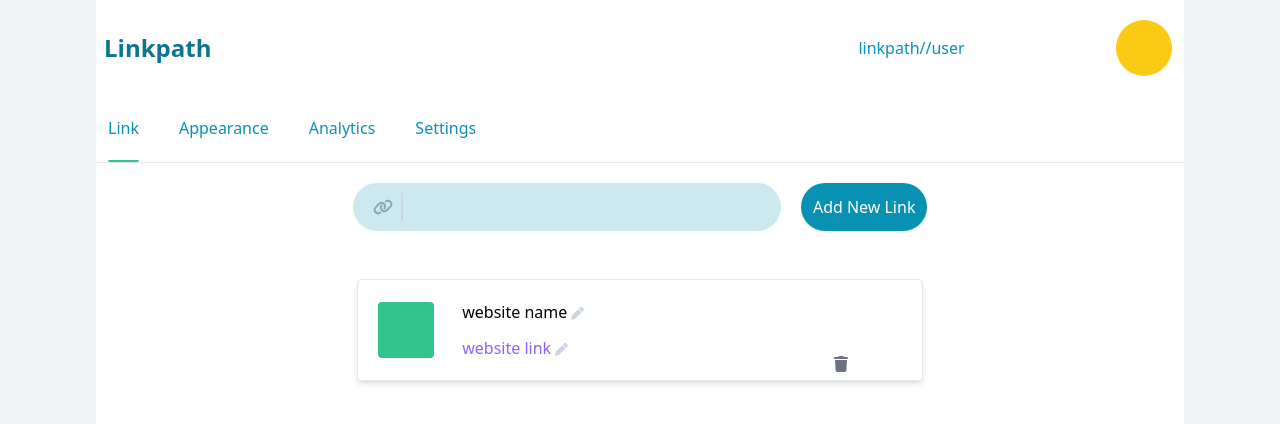
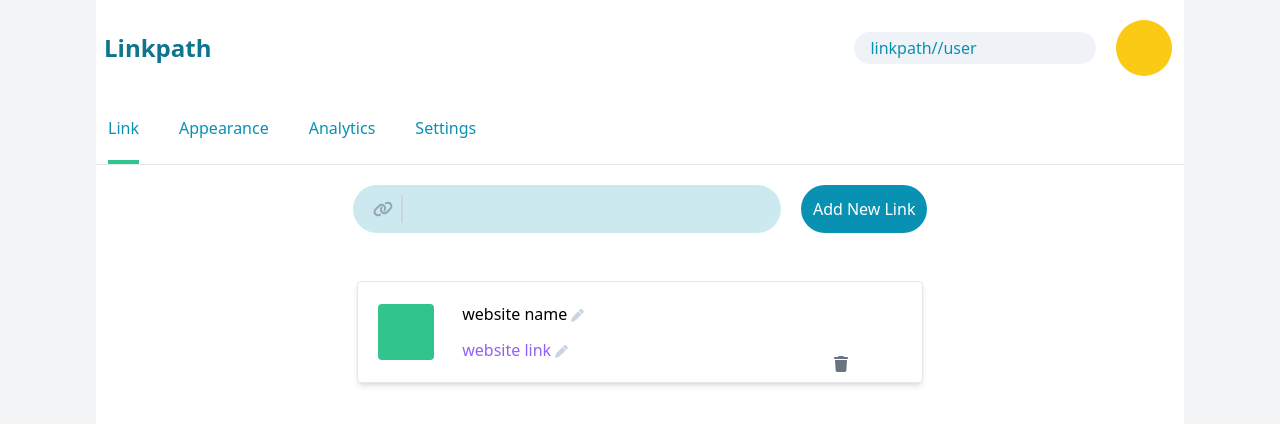
Before and after one commit to JosephChuksN/linkPath, a React (Create React App) app: page /dashboard/link in a window 1280 px wide. Shown: the top 424 px of the page. Built offline with nearby package versions, Linux system fonts and the light colour scheme; no server answers; sample sign-in values are in the browser's storage.

Commit message:
implemented logout function

```diff
--- a/src/App.js
+++ b/src/App.js
@@ -19,7 +19,7 @@ const App = () => {
       <Route eaxct path='signup' element={<Signup />} />
       <Route eaxct path='login' element={<Login />} />
       <Route eaxct path='dashboard' element={<PrivateRoute><Dashboard /></PrivateRoute>}>
-        <Route path='link' element={<LinkPage />} />
+        <Route  path='/dashboard/link' element={<LinkPage />} />
 
         </Route>
 
--- a/src/Components/Dashboard/Dashboard.jsx
+++ b/src/Components/Dashboard/Dashboard.jsx
@@ -1,22 +1,12 @@
 import React from 'react'
 import Header from './Header'
 import DashboardNav from './Navbar'
-import { useAuth } from '../../Context/AuthContext'
-import { useNavigate, Outlet } from 'react-router'
+import {  Outlet } from 'react-router'
 
 const Dashboard = () => {
- const {user, logout} = useAuth()
- const navigate = useNavigate()
 
- const handleLogout = async () =>{
 
-    try{
-        await logout()
-        navigate('login')
-    } catch (e) {
-        alert(e.message)
-    }
- }
+
 
   return (
     <div className='flex flex-col  lg:mx-24  h-full min-h-screen  bg-white'>
--- a/src/Components/Dashboard/Header.jsx
+++ b/src/Components/Dashboard/Header.jsx
@@ -1,26 +1,67 @@
-import React, {useState} from 'react'
+import React, {useState, useRef, useEffect} from 'react'
 import { useAuth } from '../../Context/AuthContext'
+import {useNavigate}   from 'react-router-dom'
 import { FontAwesomeIcon } from '@fortawesome/react-fontawesome'
-import { faCopy } from '@fortawesome/free-solid-svg-icons'
+import { faCopy, faArrowRightFromBracket } from '@fortawesome/free-solid-svg-icons'
 
 
 
 const Header = () => {
-  const {user} = useAuth()
+  const {user, logout} = useAuth()
     const [show, setShow] = useState(false)
+    const [logoutShow, setLogoutShow] = useState(false)
+    const logoutSecRef = useRef()
+  const navigate = useNavigate()
+
+const handleShow =() =>{
+  setLogoutShow(!logoutShow)
+}
+
+// const handleOutsideclick = (e) =>{
+//    if(logoutSecRef.current && !logoutSecRef.current.contains(e.target)){
+//     setLogoutShow(false)
+//    }
+// }
+
+// useEffect(()=>{
+//   document.addEventListener('mousedown', handleOutsideclick)
+//   return document.removeEventListener('mousedown', handleLogout)
+// })
+
+ const handleLogout = async () =>{
+
+  try{
+      await logout()
+      navigate('/login')
+  } catch (e) {
+      alert(e.message)
+  }
+}
   return (
+   <>
     <div className='flex flex-col gap-10 md:flex-row md:justify-between md:items-center py-5 px-2'>
 
             <span className='text-2xl font-semibold text-cyan-700'>Linkpath</span>
          <div className='flex gap-5 items-center w-full md:w-[30%]'>
-            <span onMouseOver={()=>{setShow(true)}} onMouseOut={()=>{setShow(false)}} className='flex justify-between lg:hover:bg-cyan-600/10 cursor-pointer lg:hover:rounded-full text-cyan-600 bg-slate-300 md:bg-transparent rounded-full md:rounded-none lg:p-1  p-2 w-full md:w-[75%] '>
+            <span onMouseOver={()=>{setShow(true)}} onMouseOut={()=>{setShow(false)}} className='flex justify-between  cursor-pointer  text-cyan-600 bg-slate-300/30  rounded-full  md:px-4 md:py-1 p-2 w-full md:w-[75%] '>
                 {`linkpath//${user.email.substring(0, user.email.indexOf("@"))}`}
                 <span className={`${show? 'lg:block' : "lg:hidden"}`}><FontAwesomeIcon icon={faCopy} /></span>
             </span>
-            <span className='w-14 h-14 rounded-full absolute top-2.5 right-3 md:static bg-yellow-300'></span>
+            <span onClick={handleShow} className=' z-20 md:w-14 w-12 h-12 md:h-14 rounded-full absolute top-2.5 right-3 md:static bg-yellow-300'></span>
          </div>
 
     </div>
+    <div ref={logoutSecRef} className={`absolute right-5 top-16 z-30 lg:top-20 lg:right-28 p-3 ${logoutShow? "block" : "hidden"} bg-white shadow-md border transition-all ease-in-out delay-300 duration-500 rounded-md`}>
+       <div className='flex  flex-col p-1 gap-5'>
+        <span className='flex items-center flex-col gap-3 border-b p-1'>
+        <span className='font-medium '>{`${user.email.substring(0, user.email.indexOf("@"))}`}</span>
+        <span className='text-slate-400 md:text-[0.8rem] text-[1rem]'>{`${user.email}`}</span>
+        </span>
+        <span onClick={handleLogout} className='text-cyan-600 p-1 rounded hover:bg-slate-300/40 cursor-pointer'><span className='pr-3'><FontAwesomeIcon icon={faArrowRightFromBracket} /></span> Logout</span>
+
+       </div>
+    </div>
+    </>
   )
 }
 
--- a/src/Components/Dashboard/Navbar.jsx
+++ b/src/Components/Dashboard/Navbar.jsx
@@ -8,7 +8,7 @@ const DashboardNav = () => {
 
   const { user } = useAuth()
 
-    const isActiveLink =" border-b-2 rounded-sm border-green-400 "
+    const isActiveLink =" border-b-4 border-green-400 "
 const navData = [
     {id:1, name:'Link', link:'link'},
     {id:2, name:'Appearance', link:'appearance'},
@@ -25,7 +25,7 @@ const navData = [
     <div className= 'mb-8 md:mb-5 sticky bg-white z-20 top-0'>
         <ul className='flex  px-3 gap-10 text-[1rem] font-normal text-cyan-600 border-b'>{
         navData.map((data)=>(
-           <NavLink className={({isActive})=> isActive? isActiveLink : null} id={data.id} to={data.link}><li className='py-5'>{data.name}</li></NavLink>
+           <NavLink className={({isActive})=> isActive? isActiveLink : null} key={data.id} to={data.link}><li className='py-5'>{data.name}</li></NavLink>
         ))
             }</ul>
     </div>
--- a/src/Components/Signup.jsx
+++ b/src/Components/Signup.jsx
@@ -97,7 +97,7 @@ const Signup = () => {
     <div className='p-1'>
 
      <span>Already have an account?</span>
-     <Link to="login">
+     <Link to="/login">
      <span className='text-blue-600'>Log in</span>
      </Link>
 
```
